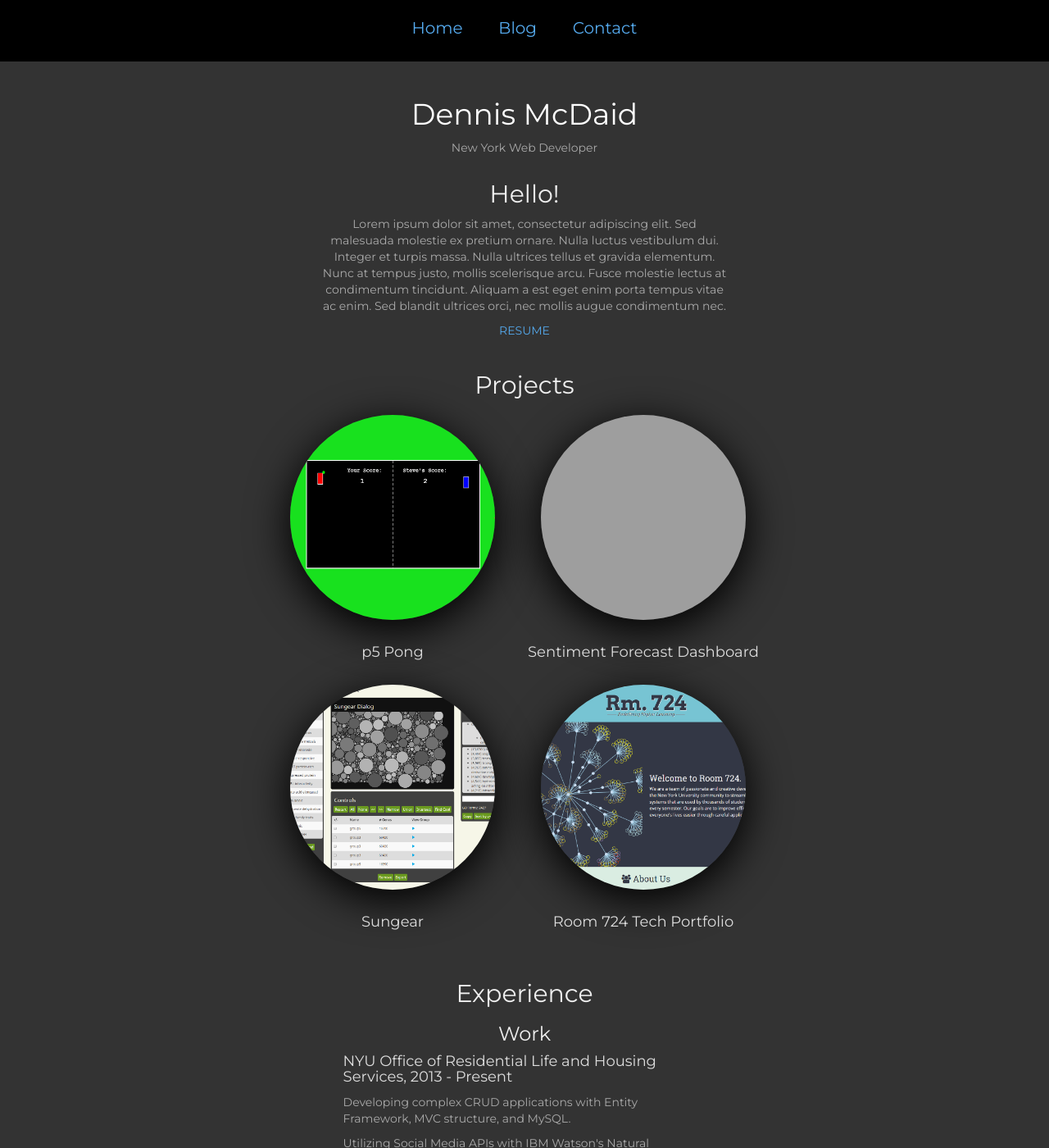
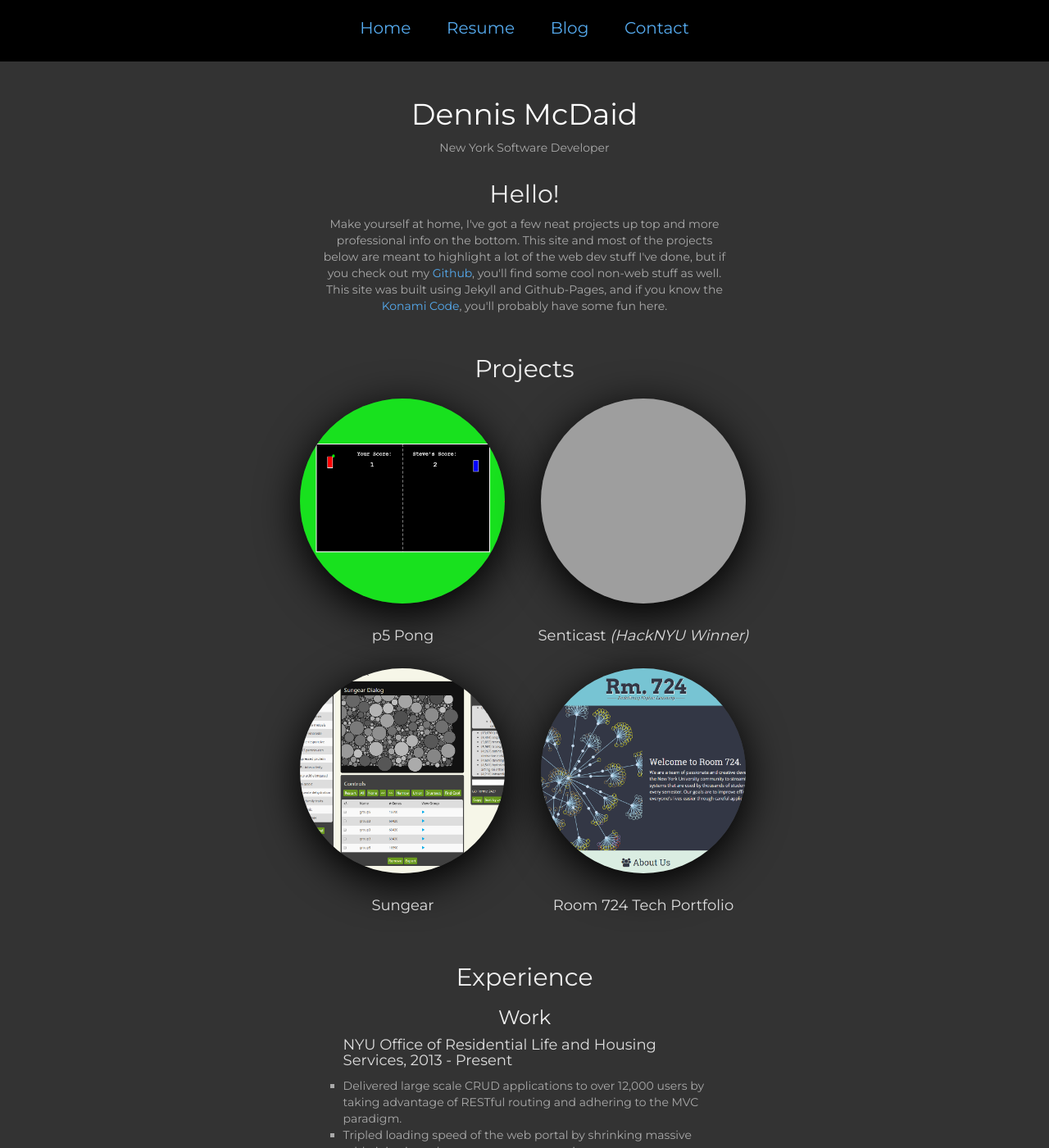
Before and after one commit to dns-mcdaid/dns-mcdaid.github.io, a Jekyll site: the page built from index.html, in a window 1280 px wide and 1400 px high. Shown: the whole window at 82% size. Built offline with Jekyll 4.4.1, drawn with Linux system fonts in a browser that asks for light colours; nearby versions of some CDN libraries; some of the changed text lies outside the part shown; grey boxes are pictures that could not be loaded.

```diff
--- a/_config.yml
+++ b/_config.yml
@@ -6,7 +6,7 @@
 name: Dennis McDaid
 
 # Short bio or description (displayed in the header)
-description: New York Web Developer
+description: New York Software Developer
 
 # URL of your avatar or profile pic (you could use your GitHub profile pic)
 avatar: https://avatars0.githubusercontent.com/u/10967770?v=3&s=460
--- a/_layouts/default.html
+++ b/_layouts/default.html
@@ -38,8 +38,9 @@
       <!--<div class="container">-->
         <header class="masthead clearfix">
           <nav>
-            <ul>
+            <ul class="headnav">
               <li><a href="{{ site.baseurl }}/">Home</a></li>
+              <li><a href="{{ site.baseurl }}/mcdaid_dennis_resume.pdf">Resume</a></li>
               <li><a href="{{ site.baseurl }}/blog">Blog</a></li>
               <li><a href="#contact">Contact</a></li>
             </ul>
--- a/index.html
+++ b/index.html
@@ -5,13 +5,13 @@ layout: default
 	<div id="hello">
 		<h2>Hello!</h2>
 		<p>
-			Lorem ipsum dolor sit amet, consectetur adipiscing elit. Sed malesuada molestie ex pretium ornare.
-			Nulla luctus vestibulum dui. Integer et turpis massa. Nulla ultrices tellus et gravida elementum.
-			Nunc at tempus justo, mollis scelerisque arcu. Fusce molestie lectus at condimentum tincidunt.
-			Aliquam a est eget enim porta tempus vitae ac enim.
-			Sed blandit ultrices orci, nec mollis augue condimentum nec.
+			Make yourself at home, I've got a few neat projects up top and more professional info on the bottom.
+			This site and most of the projects below are meant to highlight a lot of the web dev stuff I've done, but if you check out my
+			<a href="https://github.com/RajahBimmy">Github</a>, you'll find some cool non-web stuff as well.
+			This site was built using Jekyll and Github-Pages, and if you know the
+			<a href="https://en.wikipedia.org/wiki/Konami_Code">Konami Code</a>, you'll probably have some fun here.
 		</p>
-		<a href="{{ site.baseurl }}/mcdaid_dennis_resume.pdf">RESUME</a>
+
 	</div>
 
 	<br>
@@ -38,7 +38,7 @@ layout: default
 				</td>
 				<td>
 					<a href="http://rajahbimmy.github.io/SentimentForecast/">
-						<h4>Sentiment Forecast Dashboard</h4>
+						<h4>Senticast <i>(HackNYU Winner)</i></h4>
 					</a>
 				</td>
 			</tr>
@@ -75,51 +75,62 @@ layout: default
 		<h3>Work</h3>
 		<div class="exp">
 			<h4>NYU Office of Residential Life and Housing Services, 2013 - Present</h4>
-			<p>Developing complex CRUD applications with Entity Framework, MVC structure, and MySQL.</p>
-			<p>Utilizing Social Media APIs with IBM Watson's Natural Language Processor to construct forecast systems predicting public perception.
-				 All data stored using Mongo, and visualized using d3.</p>
+			<ul>
+				<li>Delivered large scale CRUD applications to over 12,000 users by taking advantage of RESTful routing and adhering to the MVC paradigm.</li>
+				<li>Tripled loading speed of the web portal by shrinking massive table joins into cleaner, more compact views.</li>
+				<li>Reduced database hits by approximately 85% through implementation of .NET’s caching system.</li>
+				<li>Collaborated in an agile development environment, meeting with clients on a bi-monthly basis to offer demos and collect feedback.</li>
+				<li>Designed web applications which eliminated half of all paper forms and allowed administration to delegate projects with greater flexibility.</li>
+			</ul>
 
-			<h4>Infantronics, 2011 - Present</h4>
-			<p>Hardware Technician, fixing home machine issues</p>
 
 			<h4>NYU Courant, 2015</h4>
-			<p>Instructed fundamentals of Web Development, specifically with a focus on responsiveness and utilizing javascript libraries like jQuery and p5.</p>
+			<ul>
+				<li>Listened attentively as students attempted to clarify their confusion with programming concepts, and introduced more tangible, generalized problems which would guide students toward the correct answers.</li>
+				<li>Developed strong communication skills through advising students on best practices of web development, with a focus on wireframing before execution, and utilizing resources like Bootstrap to simplify the process.</li>
+			</ul>
 		</div>
 
 		<h3>Research</h3>
 		<div class="exp">
-			<h4>Virtualplant Sungear</h4>
-			<p>Gene Manipulation Application, mapping unions and interactions between proteins in Javascript.
-				 Specific focus in front-end development and the mass exodus of Java Legacy code to Javascript.</p>
+			<h4>Virtualplant</h4>
+			<ul>
+				<li>Worked with Dennis Shasha to re-construct <a href="http://rajahbimmy.github.io/Sungear-Port/">Sungear</a>, an application which conducts visualized comparisons between large groups of genes.</li>
+				<li>Overhauled just under ten thousand lines of legacy code from Java to Javascript, allowing a gene analysis application to run on modern browsers.</li>
+				<li>Fully redesigned the User Interface through utilization of p5 and jQuery to replace the existing Java Swing components.</li>
+				<li>Implemented the Minimum Edit Distance algorithm to determine the degree of variety between gene sets.</li>
+				<li>Extended comparison functionality to include other data sets, such as Batting Average and On Base Percentage for baseball players</li>
+			</ul>
 		</div>
 
 		<h3>Education</h3>
 		<div class="exp">
 			<h4>New York University, Class of 2016</h4>
-			<p>Individualized Degree in Computer Science, concentration in the Software Design process</p>
+			<p>Bachelor's Degree in Software Development, with Honors</p>
 			<p><i>Web Applications and Programming Minor</i></p>
 		</div>
 
 		<h3>Programming Languages</h3>
-		<div class="exp">
+		<div class="skill">
 			<ul>
+				<li>Javascript (Proficient)</li>
 				<li>C# (Proficient)</li>
-				<li>Java (Proficient)</li>
-				<li>Javascript (Proficient)</li>
+				<li>Java (Frequent Use)</li>
 				<li>Python (Frequent Use)</li>
-				<li>C++ (Frequent Use)</li>
+				<li>C++ (Some Experience)</li>
 				<li>Swift (Some Experience)</li>
-				<li>C (Some Experience)</li>
 			</ul>
 		</div>
 
 		<h3>Development Resources</h3>
-		<div class="exp">
+		<div class="skills">
 			<ul>
+				<li>mySQL/MSSQL</li>
+				<li>ASP.NET MVC</li>
 				<li>Unreal Engine</li>
+				<li>Git/GitHub</li>
+				<li>MongoDB</li>
 				<li>Node.js</li>
-				<li>mySQL</li>
-				<li>Unity</li>
 			</ul>
 		</div>
 	</div>
--- a/javascript/siteScript.js
+++ b/javascript/siteScript.js
@@ -9,6 +9,7 @@ $(document).ready(function() {
   ];
   var mud = "#b48925";
   var hotterPink = "#ff0080";
+  var barneyPurple = "#2E0854";
 
   function filterPath(string) {
     return string
@@ -36,15 +37,19 @@ $(document).ready(function() {
   });
 
   // Using keypress.js
-  listener.sequence_combo("up up down down left right left right b a enter", function() {
+  listener.sequence_combo("up up down down left right left right b a", function() {
   	var main = document.getElementById("main");
     var icons = document.getElementsByTagName("i");
     var footer = document.getElementsByClassName("footer");
     var description = document.getElementsByClassName("site-description");
+    var header = document.getElementsByTagName("nav");
+    var headContent = document.getElementsByClassName("headnav");
 
     main.style.backgroundColor = mud;
     document.getElementsByTagName("body")[0].style.backgroundColor = mud;
     footer[0].style.backgroundColor = mud;
+    header[0].style.backgroundColor = barneyPurple;
+    headContent[0].style.backgroundColor = barneyPurple;
 
     main.style.color = hotterPink;
     description[0].style.color = "green";
@@ -65,7 +70,7 @@ $(document).ready(function() {
 
     var img = new Image();
     document.getElementsByTagName("h1")[0].innerHTML = "OH SNAP YOU FOUND IT."
-    document.getElementsByTagName("h2")[1].innerHTML = "2sp00ky";
+    document.getElementsByTagName("h2")[1].innerHTML = "I need to get a life";
     var images = document.getElementsByTagName("img");
 
     for(var i = 0; i < altImg.length; i++){
--- a/stylesheets/mainStyle.css
+++ b/stylesheets/mainStyle.css
@@ -49,7 +49,6 @@ td {
 ul {
 	padding: 0;
 	margin: 0;
-	list-style-top: none;
 	list-style: none;
 }
 
@@ -72,7 +71,7 @@ nav {
 	z-index: 5000;
 }
 
-nav ul {
+.headnav {
 	list-style-type: none;
   margin: 0;
   padding: 0;
@@ -124,8 +123,12 @@ header {
 	padding-right: 20%;
 }
 
-.exp ul {
+.skills ul {
 	text-align: center;
+}
+
+.exp li {
+	list-style-type: square;
 }
 
 i.fa {
```
